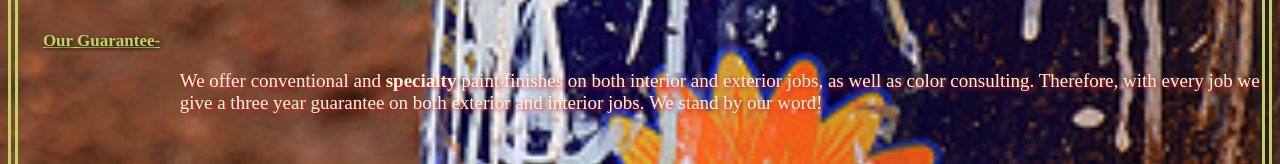
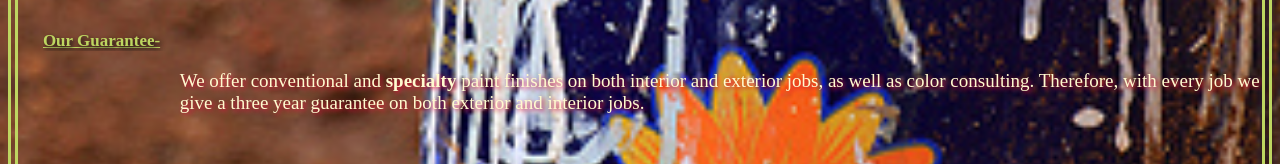
Before and after one commit to AJC28/WSD-Project1, a plain HTML site: page Quote.html in a window 1280 px wide. Shown: the part 1093-1257 px from the top of the page. Drawn offline with Linux system fonts and the light colour scheme.

Commit message:
Wk4 again

```diff
--- a/Quote.html
+++ b/Quote.html
@@ -105,7 +105,7 @@
     <p>We offer conventional and <strong>specialty</strong>
     paint finishes on both interior and exterior jobs, as well as color
     consulting. Therefore, with every job we give a three year guarantee on
-    both exterior and interior jobs. We stand by our word!</p>
+    both exterior and interior jobs.</p>
   </aside>
 
   <footer>
```
